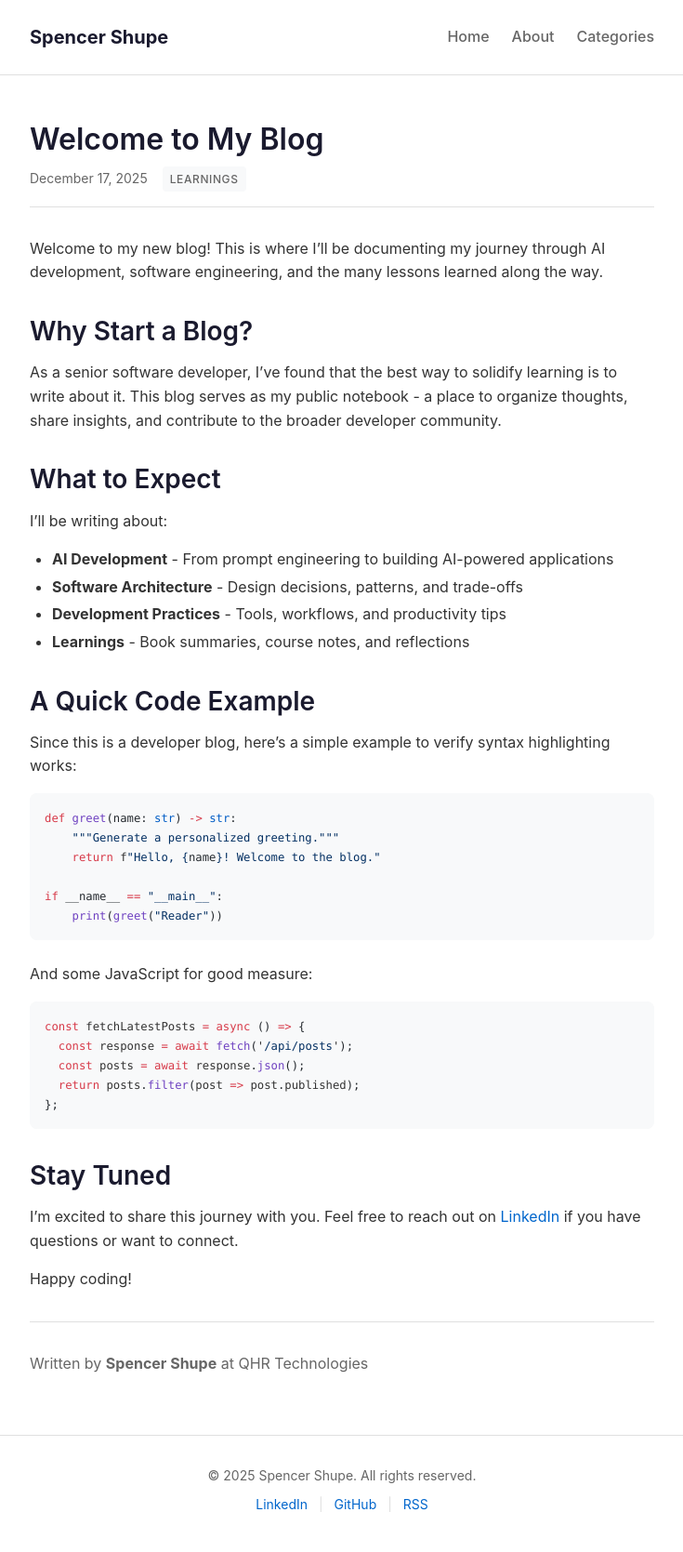
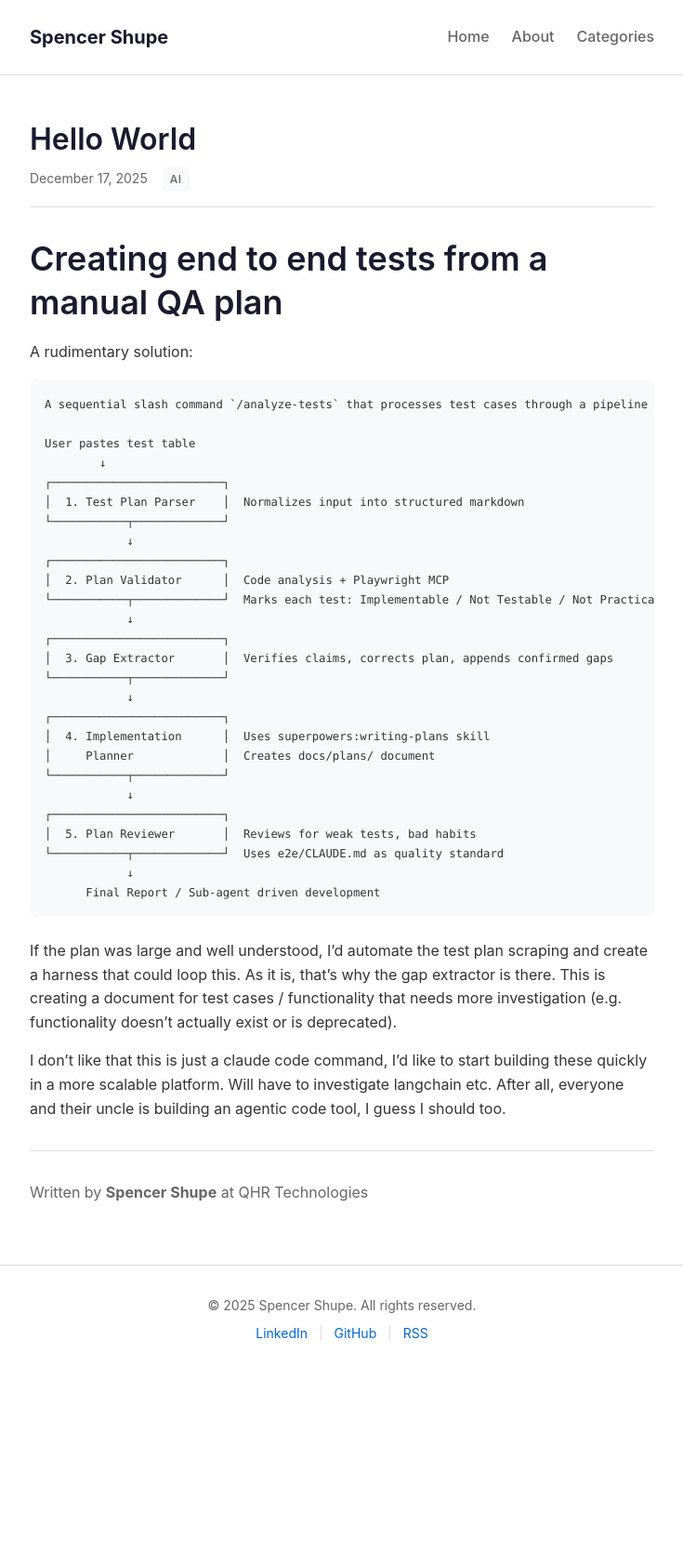
Before and after one commit to shuped/shuped.github.io, a Jekyll site: the page built from _posts/2025-12-17-welcome-to-my-blog.md, in a window 1280 px wide. Shown: the whole page at 93% size, without its empty margins (272-1007 px from the left). Built offline with Jekyll 4.4.1, drawn with Linux system fonts in a browser that asks for light colours; after the commit the page ends 1486 px from its top, so only the background shows below that.

Commit message:
hello work

````diff
--- a/_posts/2025-12-17-welcome-to-my-blog.md
+++ b/_posts/2025-12-17-welcome-to-my-blog.md
@@ -1,50 +1,43 @@
 ---
 layout: post
-title: "Welcome to My Blog"
+title: "Hello World"
 date: 2025-12-17
-categories: [learnings]
+categories: [AI]
 ---
 
-Welcome to my new blog! This is where I'll be documenting my journey through AI development, software engineering, and the many lessons learned along the way.
+# Creating end to end tests from a manual QA plan
 
-## Why Start a Blog?
+A rudimentary solution:
 
-As a senior software developer, I've found that the best way to solidify learning is to write about it. This blog serves as my public notebook - a place to organize thoughts, share insights, and contribute to the broader developer community.
+```
+A sequential slash command `/analyze-tests` that processes test cases through a pipeline of specialized agents, producing a validated test plan and implementation guide.
 
-## What to Expect
-
-I'll be writing about:
-
-- **AI Development** - From prompt engineering to building AI-powered applications
-- **Software Architecture** - Design decisions, patterns, and trade-offs
-- **Development Practices** - Tools, workflows, and productivity tips
-- **Learnings** - Book summaries, course notes, and reflections
-
-## A Quick Code Example
-
-Since this is a developer blog, here's a simple example to verify syntax highlighting works:
-
-```python
-def greet(name: str) -> str:
-    """Generate a personalized greeting."""
-    return f"Hello, {name}! Welcome to the blog."
-
-if __name__ == "__main__":
-    print(greet("Reader"))
+User pastes test table
+        ↓
+┌─────────────────────────┐
+│  1. Test Plan Parser    │  Normalizes input into structured markdown
+└───────────┬─────────────┘
+            ↓
+┌─────────────────────────┐
+│  2. Plan Validator      │  Code analysis + Playwright MCP
+└───────────┬─────────────┘  Marks each test: Implementable / Not Testable / Not Practical
+            ↓
+┌─────────────────────────┐
+│  3. Gap Extractor       │  Verifies claims, corrects plan, appends confirmed gaps
+└───────────┬─────────────┘
+            ↓
+┌─────────────────────────┐
+│  4. Implementation      │  Uses superpowers:writing-plans skill
+│     Planner             │  Creates docs/plans/ document
+└───────────┬─────────────┘
+            ↓
+┌─────────────────────────┐
+│  5. Plan Reviewer       │  Reviews for weak tests, bad habits
+└───────────┬─────────────┘  Uses e2e/CLAUDE.md as quality standard
+            ↓
+      Final Report / Sub-agent driven development
 ```
 
-And some JavaScript for good measure:
+If the plan was large and well understood, I'd automate the test plan scraping and create a harness that could loop this. As it is, that's why the gap extractor is there. This is creating a document for test cases / functionality that needs more investigation (e.g. functionality doesn't actually exist or is deprecated).
 
-```javascript
-const fetchLatestPosts = async () => {
-  const response = await fetch('/api/posts');
-  const posts = await response.json();
-  return posts.filter(post => post.published);
-};
-```
-
-## Stay Tuned
-
-I'm excited to share this journey with you. Feel free to reach out on [LinkedIn](https://www.linkedin.com/in/spencer-shupe) if you have questions or want to connect.
-
-Happy coding!
+I don't like that this is just a claude code command, I'd like to start building these quickly in a more scalable platform. Will have to investigate langchain etc. After all, everyone and their uncle is building an agentic code tool, I guess I should too.
````
